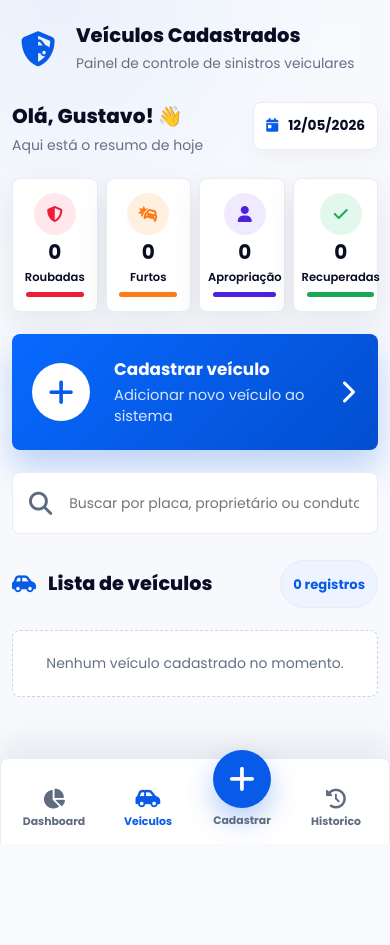
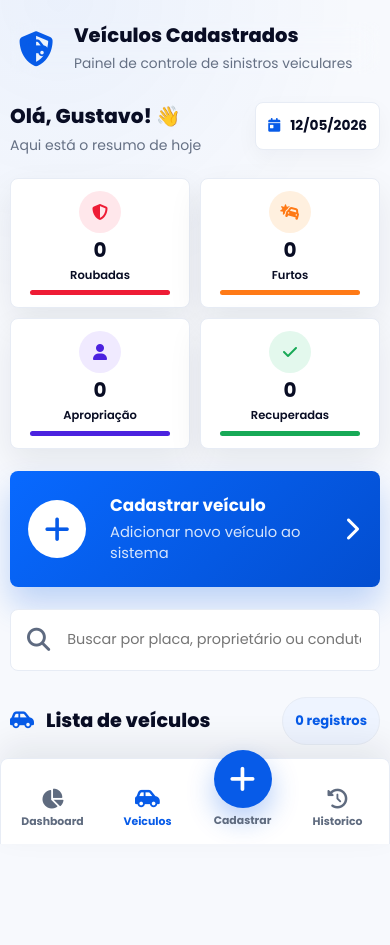
Before and after one commit to GustavoTech10/sistema-sinistros-veiculares, a PHP site: page / in a window 390 px wide. Before the commit the page ends 844 px from the top, so only its background shows below. Run offline with PHP 8.4, Linux system fonts and the light colour scheme; data that the repository does not hold is empty.

Commit message:
Improve viewport fit on desktop and mobile

```diff
--- a/style.css
+++ b/style.css
@@ -20,10 +20,48 @@
     box-sizing: border-box;
 }
 
+img,
+svg,
+canvas,
+table,
+input,
+select,
+button,
+textarea {
+    max-width: 100%;
+}
+
+input,
+select,
+textarea {
+    min-width: 0;
+}
+
+.app-shell,
+.main-content,
+.home-screen,
+.page-section,
+.panel-card,
+.table-card,
+.form-card,
+.history-card,
+.vehicle-list,
+.vehicle-card,
+.dashboard-grid,
+.dashboard-panel,
+.form-grid,
+.modal-window,
+.bottom-nav {
+    max-width: 100%;
+    min-width: 0;
+}
+
 html,
 body {
     margin: 0;
+    width: 100%;
     min-height: 100%;
+    overflow-x: hidden;
     background: var(--bg);
     color: var(--text);
 }
@@ -49,7 +87,8 @@ button {
 }
 
 .app-shell {
-    width: min(100%, 1240px);
+    width: 100%;
+    max-width: 1240px;
     min-height: 100vh;
     margin: 0 auto;
     background:
@@ -59,7 +98,8 @@ button {
 
 .main-content {
     min-height: 100vh;
-    padding: 30px 28px 42px;
+    width: 100%;
+    padding: clamp(18px, 2.5vw, 30px) clamp(14px, 2.5vw, 28px) 42px;
 }
 
 .app-header {
@@ -105,6 +145,7 @@ button {
     font-size: clamp(1.35rem, 3.2vw, 1.9rem);
     font-weight: 800;
     letter-spacing: 0;
+    overflow-wrap: anywhere;
 }
 
 .brand-copy p,
@@ -221,6 +262,7 @@ button {
     border-radius: var(--radius);
     background: var(--surface);
     box-shadow: var(--shadow);
+    min-width: 0;
 }
 
 .summary-icon {
@@ -410,6 +452,7 @@ button {
     border-radius: var(--radius);
     background: var(--surface);
     box-shadow: 0 10px 24px rgba(17, 24, 39, 0.06);
+    overflow: hidden;
 }
 
 .plate-icon {
@@ -431,6 +474,7 @@ button {
 .vehicle-topline strong {
     font-size: 1.25rem;
     letter-spacing: 0;
+    overflow-wrap: anywhere;
 }
 
 .vehicle-topline {
@@ -439,6 +483,7 @@ button {
 
 .vehicle-main p {
     font-weight: 500;
+    overflow-wrap: anywhere;
 }
 
 .vehicle-main small {
@@ -448,6 +493,7 @@ button {
     margin: 6px 18px 0 0;
     color: #5d687b;
     font-size: 0.86rem;
+    overflow-wrap: anywhere;
 }
 
 .status-pill,
@@ -853,6 +899,7 @@ button {
     justify-content: center;
     padding: 22px;
     background: rgba(9, 13, 36, 0.58);
+    overflow-y: auto;
 }
 
 .modal-overlay.modal-open {
@@ -862,6 +909,8 @@ button {
 .modal-window {
     position: relative;
     width: min(680px, 100%);
+    max-height: calc(100vh - 44px);
+    overflow-y: auto;
     padding: 24px;
     border-radius: var(--radius);
     background: #fff;
@@ -945,6 +994,7 @@ button {
 .data-table td {
     display: block;
     width: 100%;
+    max-width: 100%;
 }
 
 .data-table tbody {
@@ -957,6 +1007,7 @@ button {
     border: 1px solid var(--line);
     border-radius: var(--radius);
     background: #fff;
+    overflow: hidden;
 }
 
 .data-table td {
@@ -987,7 +1038,7 @@ button {
 
 @media (max-width: 760px) {
     .main-content {
-        padding: 22px 16px 112px;
+        padding: 22px 12px 112px;
     }
 
     .app-header {
@@ -1023,7 +1074,7 @@ button {
     }
 
     .summary-grid {
-        grid-template-columns: repeat(4, minmax(0, 1fr));
+        grid-template-columns: repeat(2, minmax(0, 1fr));
         gap: 10px;
     }
 
@@ -1049,7 +1100,7 @@ button {
     .create-card {
         min-height: 116px;
         grid-template-columns: 64px minmax(0, 1fr) 18px;
-        padding: 20px;
+        padding: 18px;
     }
 
     .create-card span {
@@ -1071,6 +1122,10 @@ button {
 
     .search-box {
         padding: 0 16px;
+    }
+
+    .search-box input {
+        font-size: 0.9rem;
     }
 
     .vehicle-card {
@@ -1152,8 +1207,8 @@ button {
     }
 
     .main-content {
-        padding-left: 12px;
-        padding-right: 12px;
+        padding-left: 10px;
+        padding-right: 10px;
     }
 
     .app-header {
@@ -1167,13 +1222,10 @@ button {
         font-size: 2.2rem;
     }
 
-    .summary-grid {
-        gap: 8px;
-    }
-
     .summary-card {
-        min-height: 132px;
+        min-height: 118px;
         gap: 7px;
+        padding: 12px 8px;
     }
 
     .summary-icon {
@@ -1205,13 +1257,15 @@ button {
     }
 
     .vehicle-card {
-        grid-template-columns: 64px minmax(0, 1fr);
+        grid-template-columns: 54px minmax(0, 1fr);
         padding: 14px 12px;
+        gap: 10px;
     }
 
     .plate-icon {
-        width: 54px;
-        height: 54px;
+        width: 46px;
+        height: 46px;
+        font-size: 1.35rem;
     }
 
     .vehicle-actions a,
@@ -1223,7 +1277,7 @@ button {
 
     .bottom-nav {
         min-height: 86px;
-        padding: 12px 8px 14px;
+        padding: 12px 6px 14px;
     }
 
     .bottom-nav-link {
```
